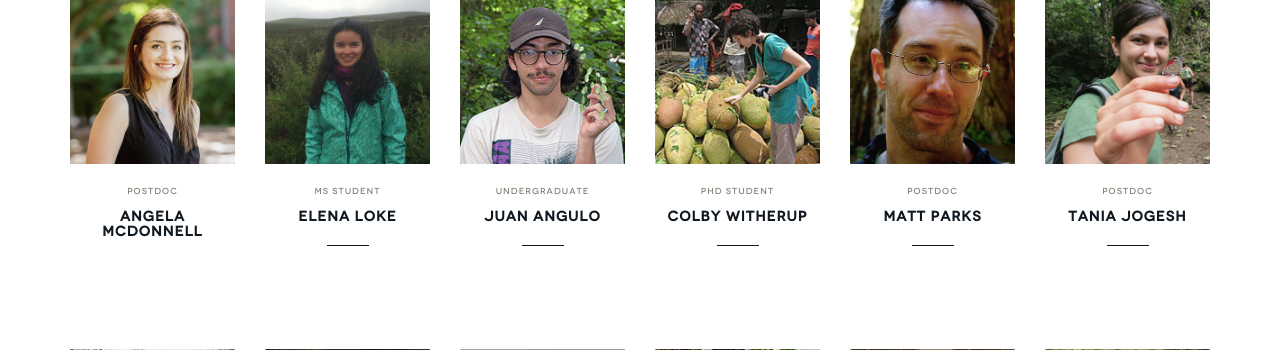
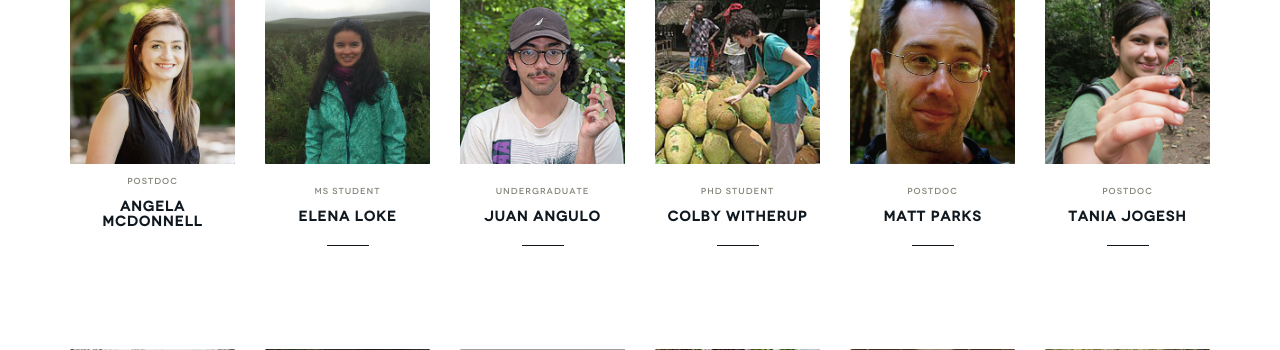
Before and after one commit to wickettlab/wickettlab.github.io, a PHP site: page / in a window 1280 px wide. Shown: the part 2967-3317 px from the top of the page. Run offline with PHP 8.4, Linux system fonts and the light colour scheme; some libraries are stand-ins or nearby versions; some web fonts are replaced; grey boxes are pictures that could not be loaded.

Commit message:
Update main.css

```diff
--- a/css/main.css
+++ b/css/main.css
@@ -1093,7 +1093,7 @@ figure {
 .alumni {
   text-transform: uppercase;
   text-align: center;
-  margin: 1.625em 0;
+  margin: 0 0;
   font-weight: bold;
 }
 .alumni::before {
```
